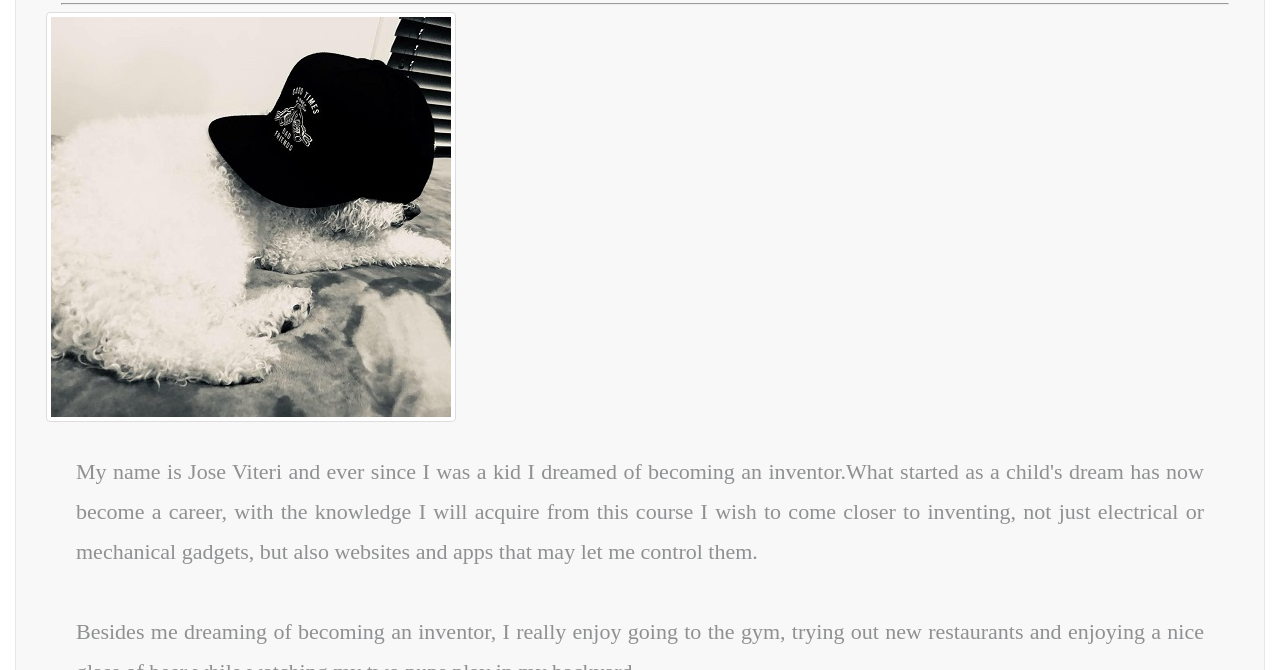
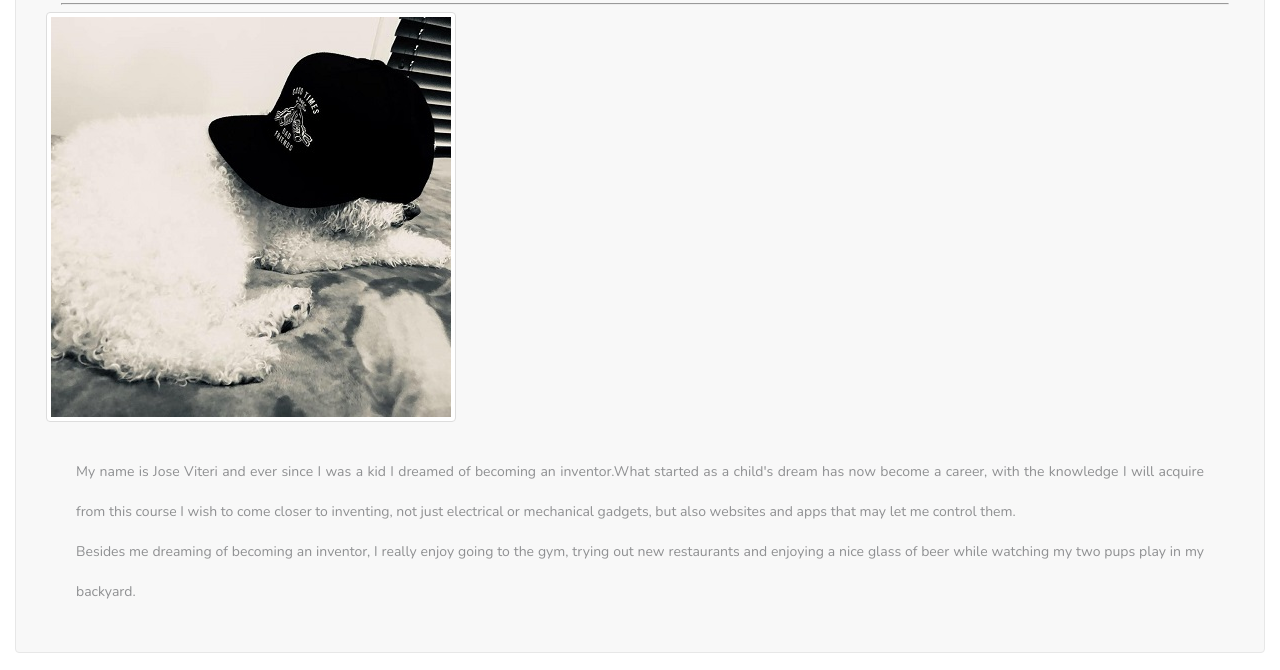
Before and after one commit to viterijose/Portfolio, a plain HTML site: page portfolio.html in a window 1280 px wide. Shown: the part 242-912 px from the top of the page. Drawn offline with nearby package versions, Linux system fonts and the light colour scheme; a web font is replaced by a local one.

Commit message:
updated paragraph

```diff
--- a/assets/css/style.css
+++ b/assets/css/style.css
@@ -55,8 +55,8 @@ h3{
     margin: 0 50px;
 }
 .info{
-    font-family: 'Times New Roman', Times, serif;
-    font-size: 22px;
+    font-family: 'Nunito', sans-serif;
+    font-size: 14px;
     line-height: 40px;
     font-weight: lighter;
     color: rgb(143,144,146);
--- a/portfolio.html
+++ b/portfolio.html
@@ -10,6 +10,7 @@
     <link rel="stylesheet" href="https://maxcdn.bootstrapcdn.com/bootstrap/3.3.7/css/bootstrap.min.css" integrity="sha384-BVYiiSIFeK1dGmJRAkycuHAHRg32OmUcww7on3RYdg4Va+PmSTsz/K68vbdEjh4u"
         crossorigin="anonymous">
     <link href="https://fonts.googleapis.com/css?family=Cute+Font|Lobster|Open+Sans+Condensed:300" rel="stylesheet">
+    <link href="https://fonts.googleapis.com/css?family=Nunito" rel="stylesheet">
     <link rel="stylesheet" type="text/css" href="assets/css/style.css">
 
 
@@ -49,7 +50,6 @@
                                 as a child's dream has now become a career, with the knowledge I will acquire from this course
                                 I wish to come closer to inventing, not just electrical or mechanical gadgets, but also websites
                                 and apps that may let me control them.
-                                <br>
                                 <br> Besides me dreaming of becoming an inventor, I really enjoy going to the gym, trying out
                                 new restaurants and enjoying a nice glass of beer while watching my two pups play in my backyard.
                             </p>
```
